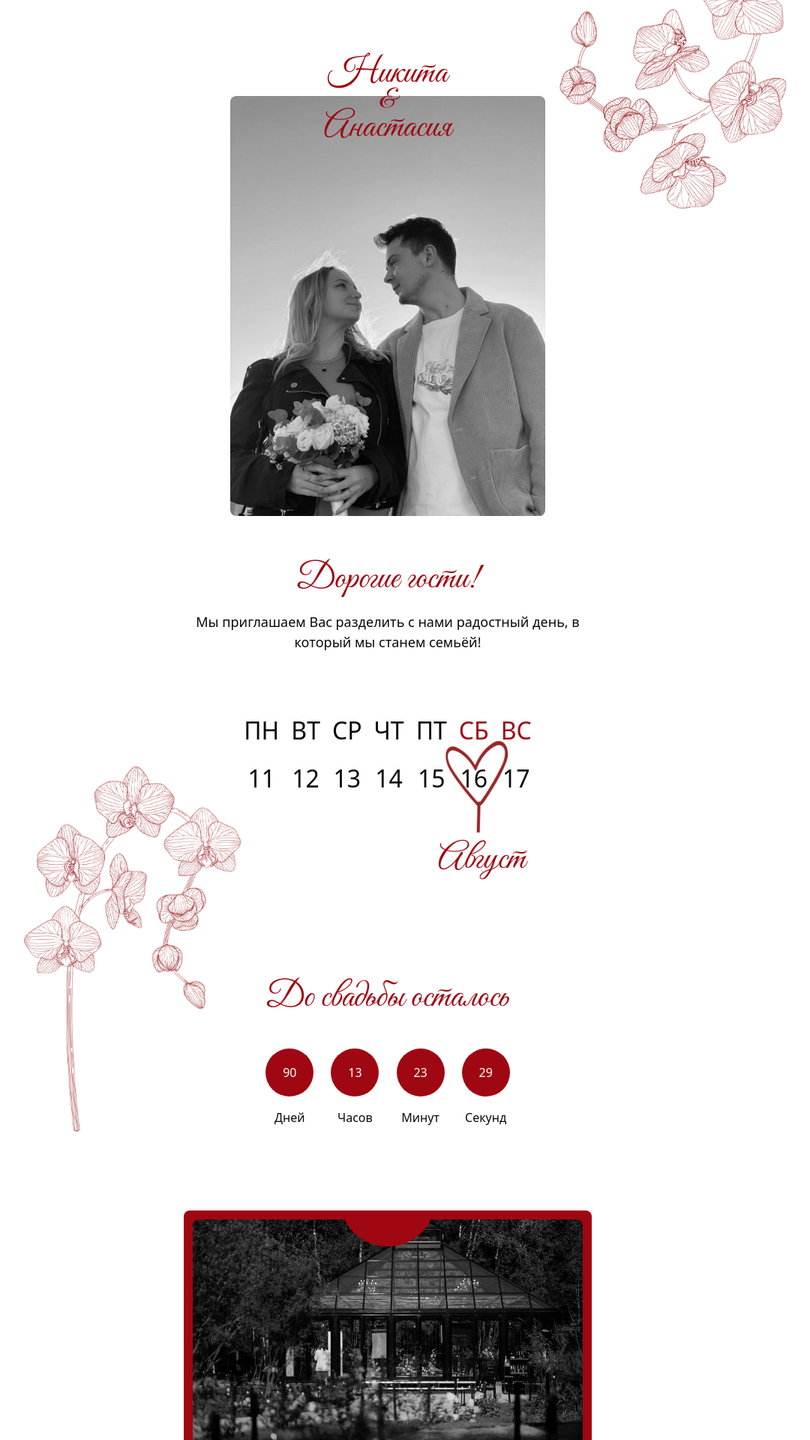
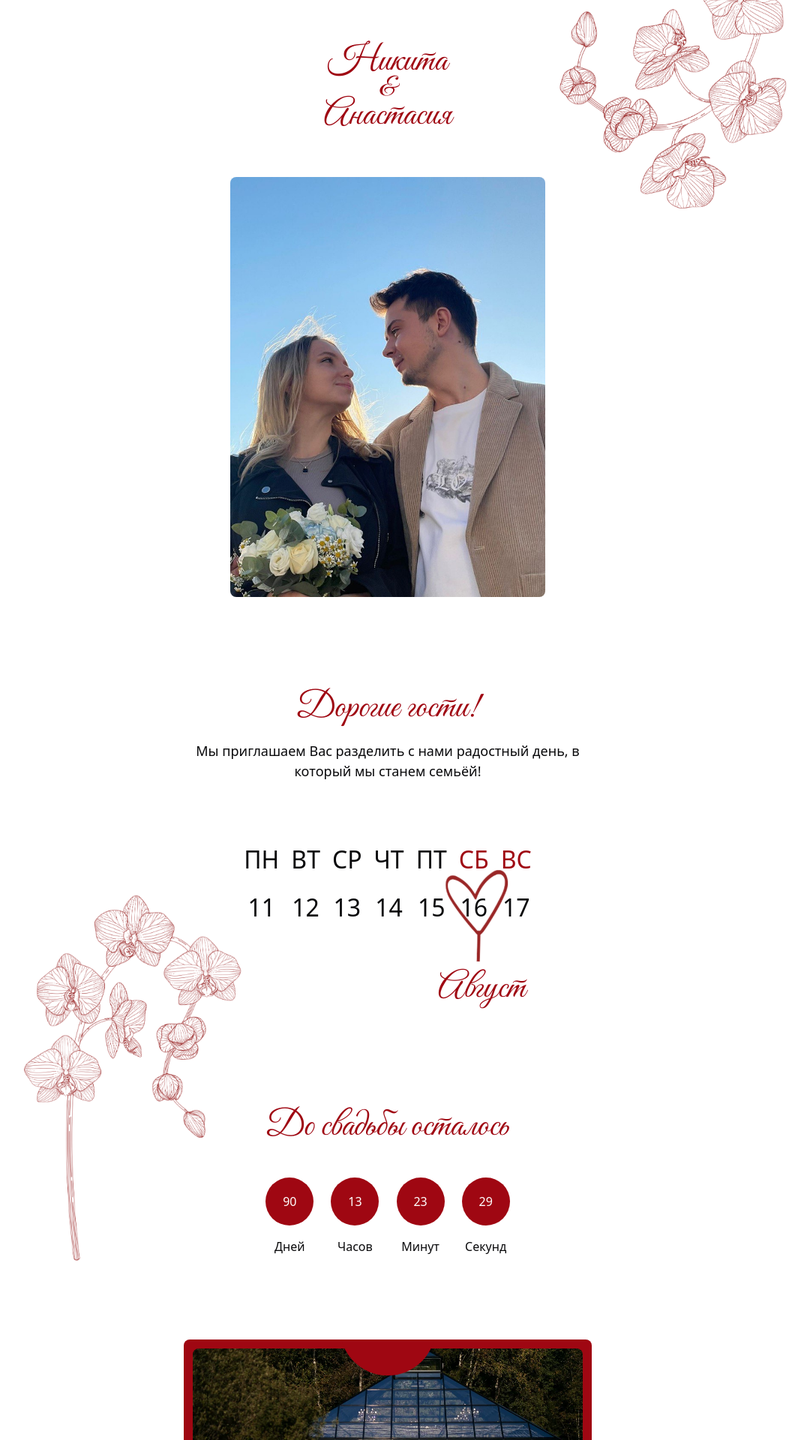
Before and after one commit to LedeuxOff/wedding, a React (Vite) app: page / in a window 1280 px wide. Shown: the top 1920 px of the page at 75% size, without its empty margins (123-1203 px from the left). Built offline with nearby package versions, Linux system fonts and the light colour scheme.

Commit message:
feat: color images + fix names position

```diff
--- a/src/ui/location-section/index.tsx
+++ b/src/ui/location-section/index.tsx
@@ -20,7 +20,7 @@ export const LocationSection = () => {
       >
         <div className="bg-red-800 rounded-full absolute top-[-32px] sm:top-[-80px] right-[50%] w-[64px] h-[64px] sm:w-[128px] sm:h-[128px] z-10 translate-x-[50%]" />
         <img
-          className="max-w-[520px] w-full rounded-[8px] overflow-hidden grayscale"
+          className="max-w-[520px] w-full rounded-[8px] overflow-hidden"
           alt="location-image"
           src="/images/location-image.webp"
         />
--- a/src/ui/welcome-section/index.tsx
+++ b/src/ui/welcome-section/index.tsx
@@ -22,7 +22,7 @@ export const WelcomeSection = () => {
   });
 
   return (
-    <div className="max-w-[1100px] flex flex-col items-center relative pt-32 px-16">
+    <div className="max-w-[1100px] flex flex-col items-center relative pt-16 px-16 gap-16">
       <img
         ref={ref3}
         src="/images/flower-1-image.png"
@@ -31,10 +31,9 @@ export const WelcomeSection = () => {
         }`}
       />
 
-      <div className="max-w-[570px] flex flex-col items-center relative">
       <div
         ref={ref2}
-          className={`flex flex-col items-center absolute top-[-48px] z-100 transition-all duration-1000 ease-out transform ${
+        className={`flex flex-col items-center z-100 transition-all duration-1000 ease-out transform ${
           inView2 ? "opacity-100 translate-y-0" : "opacity-0 -translate-y-10"
         }`}
       >
@@ -48,11 +47,13 @@ export const WelcomeSection = () => {
           Анастасия
         </span>
       </div>
+
+      <div className="max-w-[570px] flex flex-col items-center relative rounded-[8px] overflow-hidden">
         <img
           ref={ref1}
           src="/images/main-image.jpg"
           alt="main-image"
-          className={`w-full max-w-[420px] grayscale rounded-[8px] transition-all duration-1400 ease-out transform ${
+          className={`w-full max-w-[420px] scale-130 transition-all duration-1400 ease-out transform ${
             inView1 ? "opacity-100" : "opacity-0"
           }`}
         />
```
Lines whose indentation alone changed are shown as unchanged.
